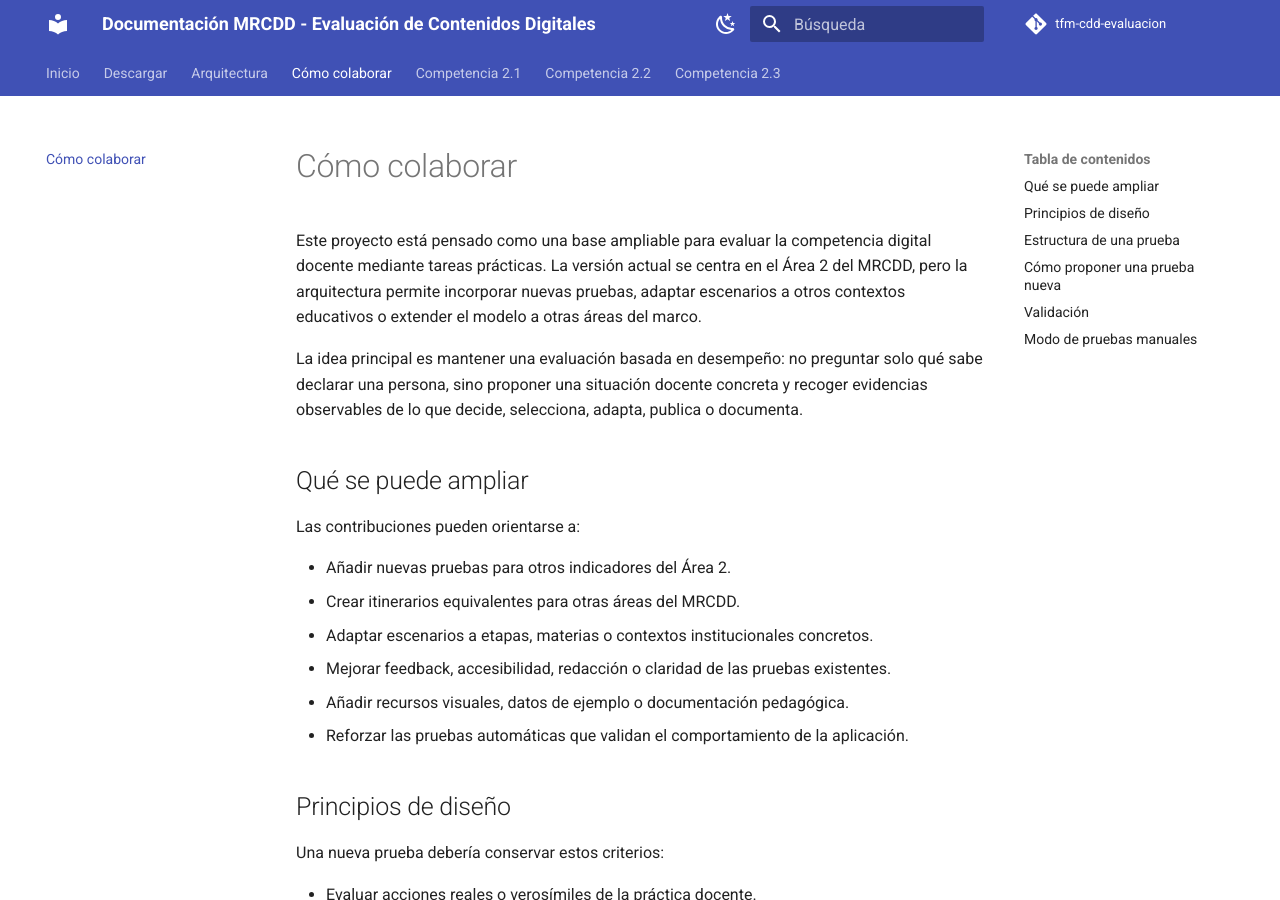
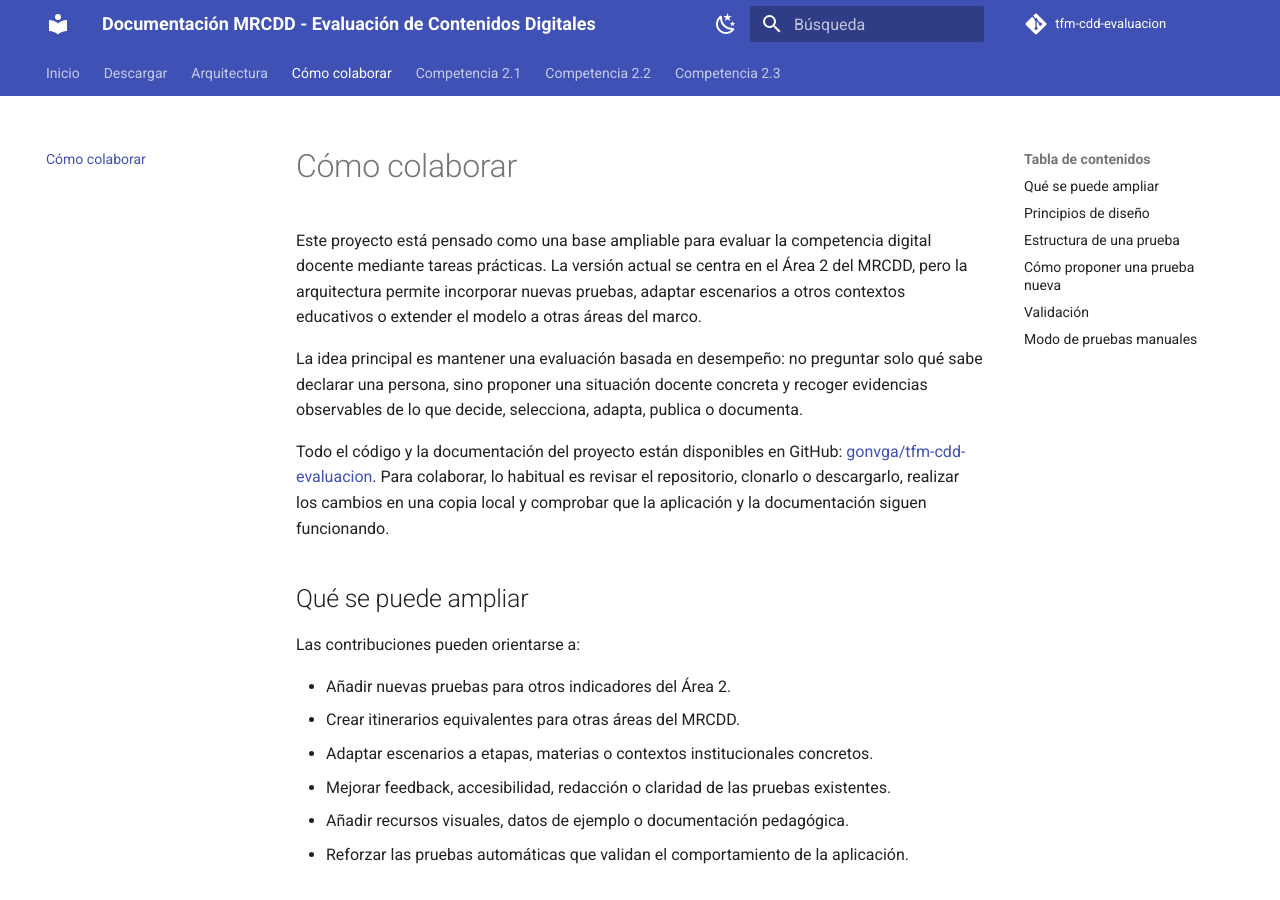
Before and after one commit to gonvga/tfm-cdd-evaluacion, an MkDocs documentation site: the page built from docs/desarrollo-pruebas.md, in a window 1280 px wide and 900 px high. Built offline with MkDocs 1.6.1 and Material for MkDocs 9.7.7, drawn with Linux system fonts in a browser that asks for light colours; comment, search, counter and statistics services are not loaded.

Commit message:
improve collaboration docs

```diff
--- a/docs/desarrollo-pruebas.md
+++ b/docs/desarrollo-pruebas.md
@@ -3,6 +3,8 @@
 Este proyecto está pensado como una base ampliable para evaluar la competencia digital docente mediante tareas prácticas. La versión actual se centra en el Área 2 del MRCDD, pero la arquitectura permite incorporar nuevas pruebas, adaptar escenarios a otros contextos educativos o extender el modelo a otras áreas del marco.
 
 La idea principal es mantener una evaluación basada en desempeño: no preguntar solo qué sabe declarar una persona, sino proponer una situación docente concreta y recoger evidencias observables de lo que decide, selecciona, adapta, publica o documenta.
+
+Todo el código y la documentación del proyecto están disponibles en GitHub: [gonvga/tfm-cdd-evaluacion](https://github.com/gonvga/tfm-cdd-evaluacion). Para colaborar, lo habitual es revisar el repositorio, clonarlo o descargarlo, realizar los cambios en una copia local y comprobar que la aplicación y la documentación siguen funcionando.
 
 ## Qué se puede ampliar
 
```
